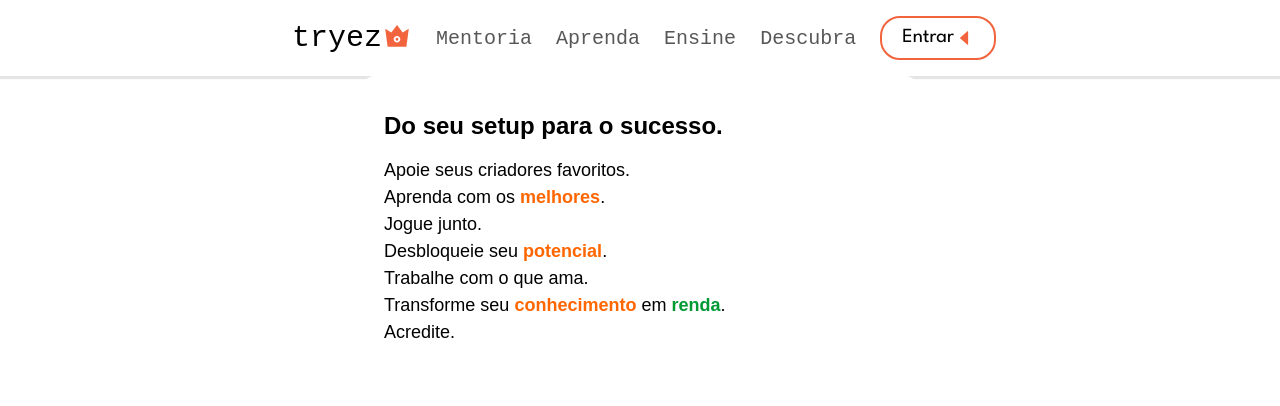
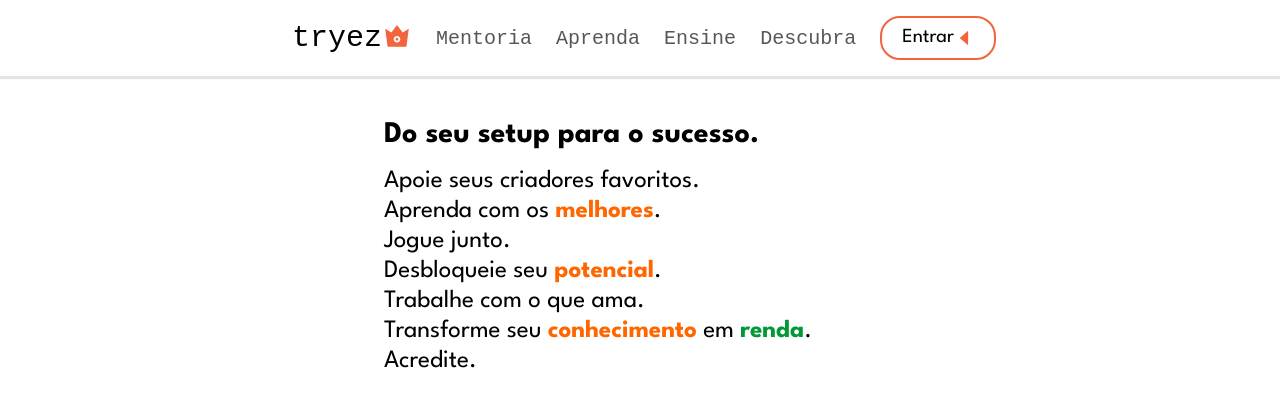
Before and after one commit to oddcaio/plataforma-tryez, a React (Create React App) app: page / in a window 1280 px wide. Shown: the top 406 px of the page. Built offline with nearby package versions, Linux system fonts and the light colour scheme; the HTML template or start-up script is replaced by a standard one; a web font is replaced by a local one.

Commit message:
header fixed

```diff
--- a/src/components/header/Header.css
+++ b/src/components/header/Header.css
@@ -8,6 +8,7 @@
   width: 100%;
   margin: 0;
   box-shadow: 0 3px 1px rgba(0, 0, 0, 0.1);
+  margin-bottom: 5px;
 }
 
 .logo {
--- a/src/pages/home/Home.css
+++ b/src/pages/home/Home.css
@@ -5,18 +5,19 @@
     text-align: left;
     border-radius: 10px;
     padding: 20px;
-    font-family: 'Arial', sans-serif;
+    font-family: 'League Spartan', sans-serif;
     color: #000;
 }
 
 h1 {
-    font-size: 24px;
+    font-size: 30px;
     margin-bottom: 20px;
 }
 
 p {
-    font-size: 18px;
+    font-size: 25px;
     margin: 6px 0;
+    font-weight: lighter;
 }
 
 .orange {
```
